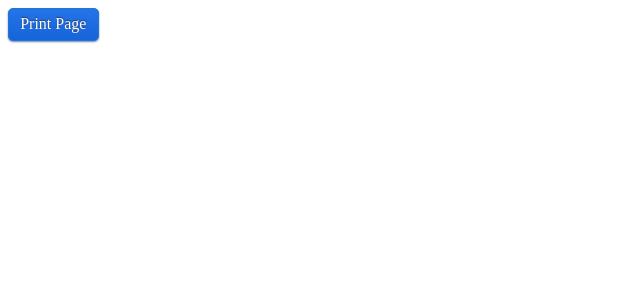
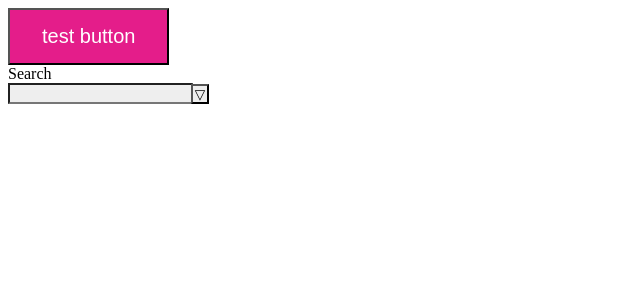
Before and after one commit to wangkl1991/ng-sec508-widget, an Angular app: page / in a window 1280 px wide. Shown: the top 300 px of the page, without its empty margins (0-640 px from the left). Built offline with nearby package versions, Linux system fonts and the light colour scheme.

Commit message:
add listbox

```diff
--- a/src/app/app.component.html
+++ b/src/app/app.component.html
@@ -1 +1,5 @@
-<sec508-button></sec508-button>
+<button  aria-pressed="false" role="button" Button508>test button</button>
+
+
+
+<sec508-listbox [listSource] = "testList"></sec508-listbox>
--- a/src/app/app.component.ts
+++ b/src/app/app.component.ts
@@ -6,5 +6,5 @@ import { Component } from '@angular/core';
   styleUrls: ['./app.component.css']
 })
 export class AppComponent {
-  title = 'app';
+ testList= ["wkl", "zty", "609"]
 }
--- /dev/null
+++ b/src/app/roundbutton/roundbutton.component.html
@@ -0,0 +1,3 @@
+<p>
+  roundbutton works!
+</p>
--- /dev/null
+++ b/src/app/roundbutton/roundbutton.component.ts
@@ -0,0 +1,15 @@
+import { Component, OnInit } from '@angular/core';
+
+@Component({
+  selector: 'app-roundbutton',
+  templateUrl: './roundbutton.component.html',
+  styleUrls: ['./roundbutton.component.css']
+})
+export class RoundbuttonComponent implements OnInit {
+
+  constructor() { }
+
+  ngOnInit() {
+  }
+
+}
--- a/src/app/sec508-button/button508.directive.ts
+++ b/src/app/sec508-button/button508.directive.ts
@@ -1,27 +1,31 @@
 import { Directive, HostListener, ElementRef,  } from '@angular/core';
 
-import { Renderer2, HostBinding } from '@angular/core';
+import { Renderer2, HostBinding, OnInit } from '@angular/core';
 @Directive({
   selector: '[Button508]'
 })
-export class Button508Directive {
-  isClicked = false;
-  // @HostBinding('attr.aria-pressed')  = false;
+export class Button508Directive implements  OnInit {
 
-  // @HostBinding('style.backgroundColor') backgroundColor: string = 'black' ;
-  // @HostListener("mouseenter") mouseover(evenData: Event) {
-  //   this.backgroundColor = 'blue';
-  // }
-  // @HostListener("mouseleave") mouseleave(evenData: Event) {
-  //   this.backgroundColor = 'black';
-  // }
-  @HostListener("click") click(evenData: Event) {
-      console.log(evenData);
+  constructor(private elRef: ElementRef, private renderer: Renderer2) { }
+
+
+  @HostBinding('attr.aria-pressed')  pressed= false;
+  @HostListener("click") click(evenData:Event) {
+     this.pressed =true;
+  }
+  //@HostBinding('role')
+
+  ngOnInit() {
+    this.renderer.setStyle(this.elRef.nativeElement, 'font-size' , '20px')
+    this.renderer.setStyle(this.elRef.nativeElement, 'background-color', '#E41D8A' );
+    this.renderer.setStyle(this.elRef.nativeElement, 'color', 'white');
+    this.renderer.setStyle(this.elRef.nativeElement, 'padding', '15px 32px');
   }
 
 
 
 
-  constructor(private elRef: ElementRef, private renderer: Renderer2) { }
+
+
 
 }
--- /dev/null
+++ b/src/app/sec508-listbox/sec508-listbox/sec508-listbox.component.css
@@ -0,0 +1,103 @@
+.annotate{
+	font-style: italic;
+	color: #366ED4;
+}
+
+.combobox-list {
+  position: relative;
+}
+
+.combobox-inline label,
+.combobox-list label {
+  margin: 0;
+  padding: 0;
+  display: block;
+}
+
+.combobox-list .group input,
+.combobox-list .group button {
+  display: inline;
+  background-color: #eee;
+}
+
+.combobox-list .group input.focus {
+  background-color: #d6e8f5;
+  outline-color: #348ccb;
+}
+
+
+.combobox-list .group button {
+  margin: 0;
+  padding: 0 0.125em 0 0.125em;
+  position: relative;
+  top: 1px;
+  left: -2px;
+  font-size: 85%;
+  background-color: #eee;
+}
+
+
+
+/* listbox */
+
+ul[role="listbox"] {
+    margin: 0;
+    padding: 0;
+    position: absolute;
+    top: 3em;
+    list-style: none;
+    background-color: #eee;
+    visibility: hidden;
+    border: 2px #333 solid;
+    height: 12em;
+    width: 10em;
+    overflow: scroll;
+  }
+
+  ul[role="listbox"] li[role="option"] {
+    margin: 0;
+    padding: 0;
+    padding-left: 0.125em;
+    border-top: 1px solid transparent;
+    border-bottom: 1px solid transparent;
+  }
+
+  [role="listbox"].focus {
+    border-color: #348ccb;
+  }
+
+
+  [role="listbox"] [role="option"]{
+    display: block;
+    margin: 0.25em;
+    padding: 0;
+    background-color: #eee;
+    font-size: 100%;
+  }
+
+  /* focus and hover styling */
+
+  button:focus,
+  button:hover,
+  input:focus,
+  input:hover {
+    outline: 2px solid black;
+  }
+
+  input:focus,
+  input:hover {
+    background-color: #eee;
+  }
+
+  [role="listbox"] [role="option"][aria-selected="true"] {
+    background-color: #ccc;
+  }
+
+  [role="listbox"].focus [role="option"][aria-selected="true"] {
+    background-color: #aed2ea;
+    border-color: #348ccb;
+  }
+
+  [role="listbox"] li[role="option"]:hover {
+    background-color: #c2ddef;
+  }
--- /dev/null
+++ b/src/app/sec508-listbox/sec508-listbox/sec508-listbox.component.html
@@ -0,0 +1,26 @@
+
+<div class="combobox-list">
+  <label for="cb1-input">
+    Search
+  </label>
+  <div class="group">
+    <input id="cb1-input" class="cb_edit" type="text" role="combobox" aria-autocomplete="none" aria-expanded="false" aria-haspopup="true"
+      aria-owns="cb1-listbox">
+    <button id="cb1-button" tabindex="-1" aria-label="Open" (click) = "buttonClick($event)">
+
+            ▽
+
+    </button>
+
+  </div>
+  <ul id="cb1-listbox" role="listbox" aria-label="Previous Searches" *ngFor="let item of listSource; let i = 'index'" [ngStyle] = "{'visibility' : isPressed? 'visible': 'hidden'}">
+    <li role="option" id="list{{i}}">
+      {{item}}
+    </li>
+
+    <!-- <li id="lb1-01" role="option">
+      weather
+    </li> -->
+
+  </ul>
+</div>
--- /dev/null
+++ b/src/app/sec508-listbox/sec508-listbox/sec508-listbox.component.ts
@@ -0,0 +1,24 @@
+import { Component, OnInit, Input } from '@angular/core';
+@Component({
+  selector: 'sec508-listbox',
+  templateUrl: './sec508-listbox.component.html',
+  styleUrls: ['./sec508-listbox.component.css']
+})
+
+export class Sec508ListboxComponent implements OnInit {
+  isPressed: boolean = false;
+
+  @Input() listSource;
+
+
+  ngOnInit() {
+    console.log(this.listSource[0])
+  }
+
+
+  buttonClick(e){
+    this.isPressed = !this.isPressed;
+    console.log(e);
+  }
+
+}
```
Also changed, not shown: src/app/app.module.ts (+8 -2 lines), src/app/sec508-listbox/sec508-listbox.module.ts (added, +12 -0 lines), src/app/roundbutton/roundbutton.component.css (added), src/app/shared/keyboard.ts (added), 2 other files (tests, documents, lock files or other folders).
